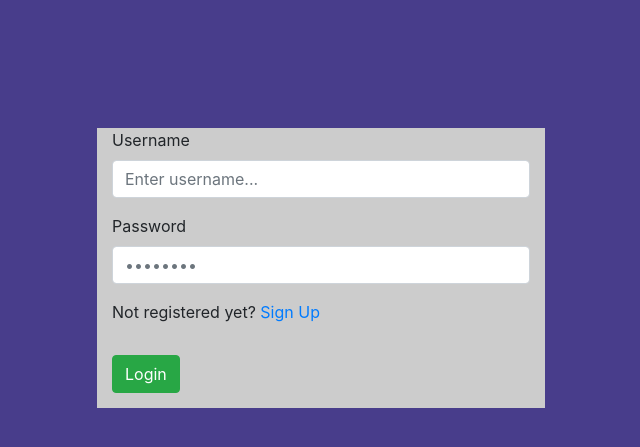
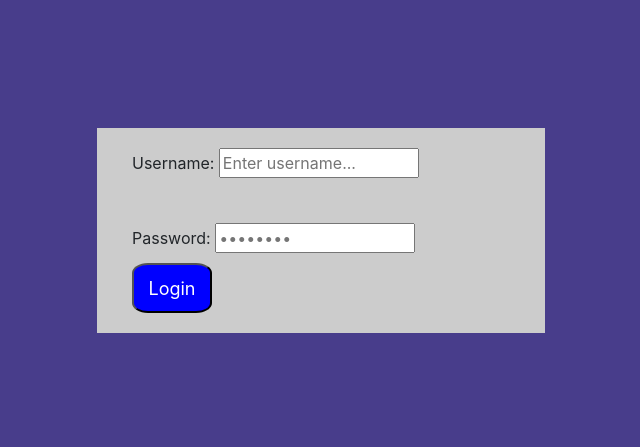
Before and after one commit to Farrhouq/Waala_Phones, a Django app: page /login/ in a window 1280 px wide. Shown: the part 56-503 px from the top of the page, without its empty margins (319-959 px from the left). Run offline with Django 4.2, Linux system fonts and the light colour scheme; some libraries are stand-ins or nearby versions.

Commit message:
The commit

```diff
--- a/templates/login.html
+++ b/templates/login.html
@@ -5,28 +5,16 @@
 <div class="container" style="margin: auto;margin-top: 10%;background:rgb(204, 204, 204);width: 35%;height: fit-content;">
  <form action="" method="POST">
 {% csrf_token%}
-<!--<div style="padding: 20px;">
+<div style="padding: 20px;">
 <label for="username">Username: </label>
-<input type="text" name="username" id="username" placeholder="Enter username...">
+<input class="field" style="height: 30px;width:200px" type="text" name="username" id="username" placeholder="Enter username...">
 </div>
-<div style="padding: 20px;">
+<div style="padding: 20px;height: 30px;">
 <label for="username">Password: </label>
-<input type="password" name="password" placeholder="&bull;&bull;&bull;&bull;&bull;&bull;&bull;&bull;" >
+<input class="field" style="height: 30px;width:200px" type="password" name="password" placeholder="&bull;&bull;&bull;&bull;&bull;&bull;&bull;&bull;" >
 </div>
-<div style="padding: 20px;width: fit-content;">
-    <input type="submit" value="Submit">
-</div>-->
-
-<div class="mb-3">
-    <label for="formGroupExampleInput" class="form-label">Username</label>
-    <input type="text" class="form-control" name="username" id="formGroupExampleInput" placeholder="Enter username...">
-  </div>
-  <div class="mb-3">
-    <label for="formGroupExampleInput2" class="form-label">Password</label>
-    <input type="password" name="password" class="form-control" id="formGroupExampleInput2" placeholder="&bull;&bull;&bull;&bull;&bull;&bull;&bull;&bull;">
-  </div>
-  <p style="margin-bottom: 1rem ;">Not registered yet? <a  href="{% url 'register' %}">Sign Up</a></p>
-  <input type="submit" value="Login" class="btn btn-success" style="margin: 15px 0;">
+<div style="padding: 20px; width: fit-content;">
+    <input style="height: 50px;width: 80px;font-size: large;border-radius: 20%;background-color: blue;color: white;" type="submit" value="Login">
 </div>
 </form>
 
```
Also changed, not shown: static/images/2022-09-16_6.png (deleted), static/images/Zenitsu_u63hjF7_rFpJHIW.png (deleted), static/images/akwaaba_zVyKzY9.PNG (deleted), static/images/cart_AIsvoxH.png (deleted), static/images/cart_AMSLSgZ.png (deleted), static/images/dr_j0cCioX.PNG (deleted), static/images/home_CsZSvfb.png (deleted).
